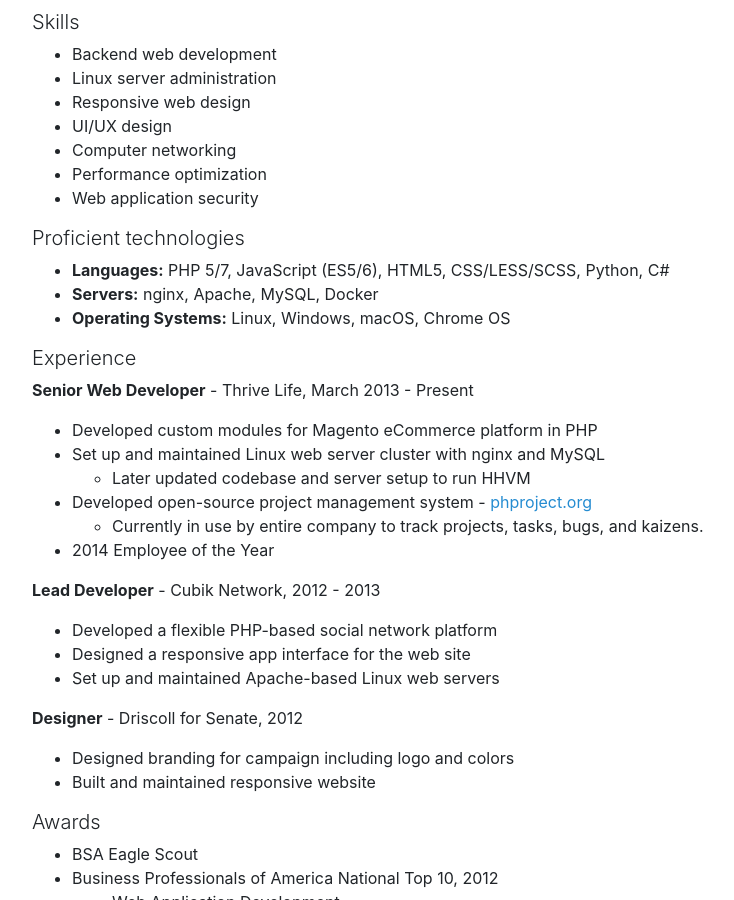
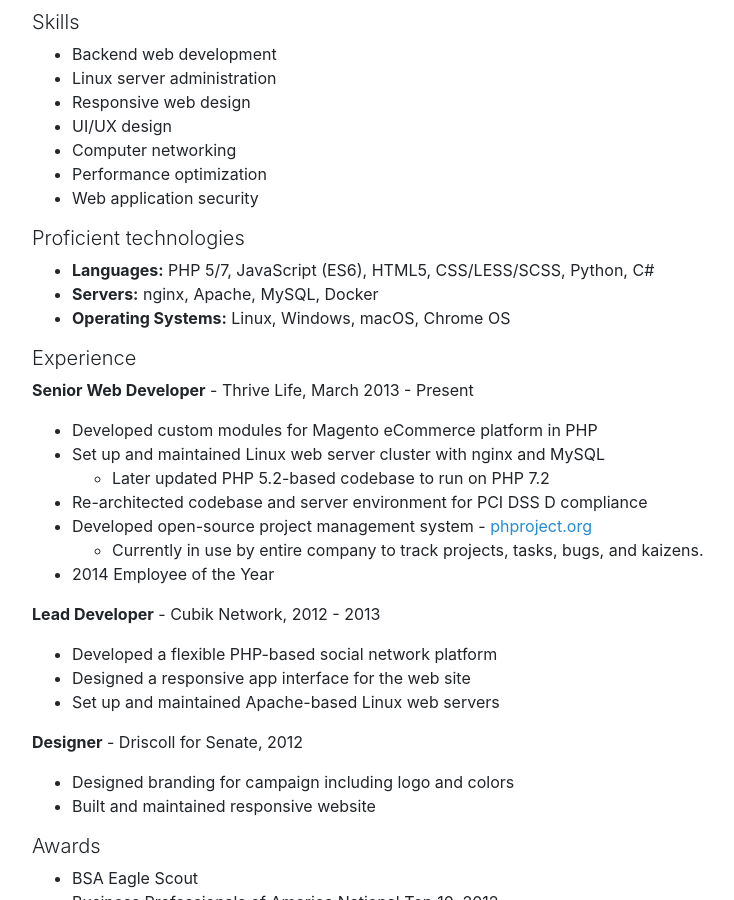
Before and after one commit to Alanaktion/alanaktion.github.io, a Jekyll site: the page built from resume.md, in a window 1280 px wide and 900 px high, scrolled down 499 px. Shown: the whole window, without its empty margins (263-997 px from the left). Built offline with Jekyll 4.4.1, drawn with Linux system fonts in a browser that asks for light colours.

Commit message:
Minor adjustment

```diff
--- a/resume.md
+++ b/resume.md
@@ -21,7 +21,7 @@
 
 ### Proficient technologies
 
-- **Languages:** PHP 5/7, JavaScript (ES5/6), HTML5, CSS/LESS/SCSS, Python, C#
+- **Languages:** PHP 5/7, JavaScript (ES6), HTML5, CSS/LESS/SCSS, Python, C#
 - **Servers:** nginx, Apache, MySQL, Docker
 - **Operating Systems:** Linux, Windows, macOS, Chrome OS
 
@@ -31,7 +31,8 @@
 
 - Developed custom modules for Magento eCommerce platform in PHP
 - Set up and maintained Linux web server cluster with nginx and MySQL
-  - Later updated codebase and server setup to run HHVM
+  - Later updated PHP 5.2-based codebase to run on PHP 7.2
+- Re-architected codebase and server environment for PCI DSS D compliance
 - Developed open-source project management system - [phproject.org](https://www.phproject.org/)
   - Currently in use by entire company to track projects, tasks, bugs, and kaizens.
 - 2014 Employee of the Year
```
